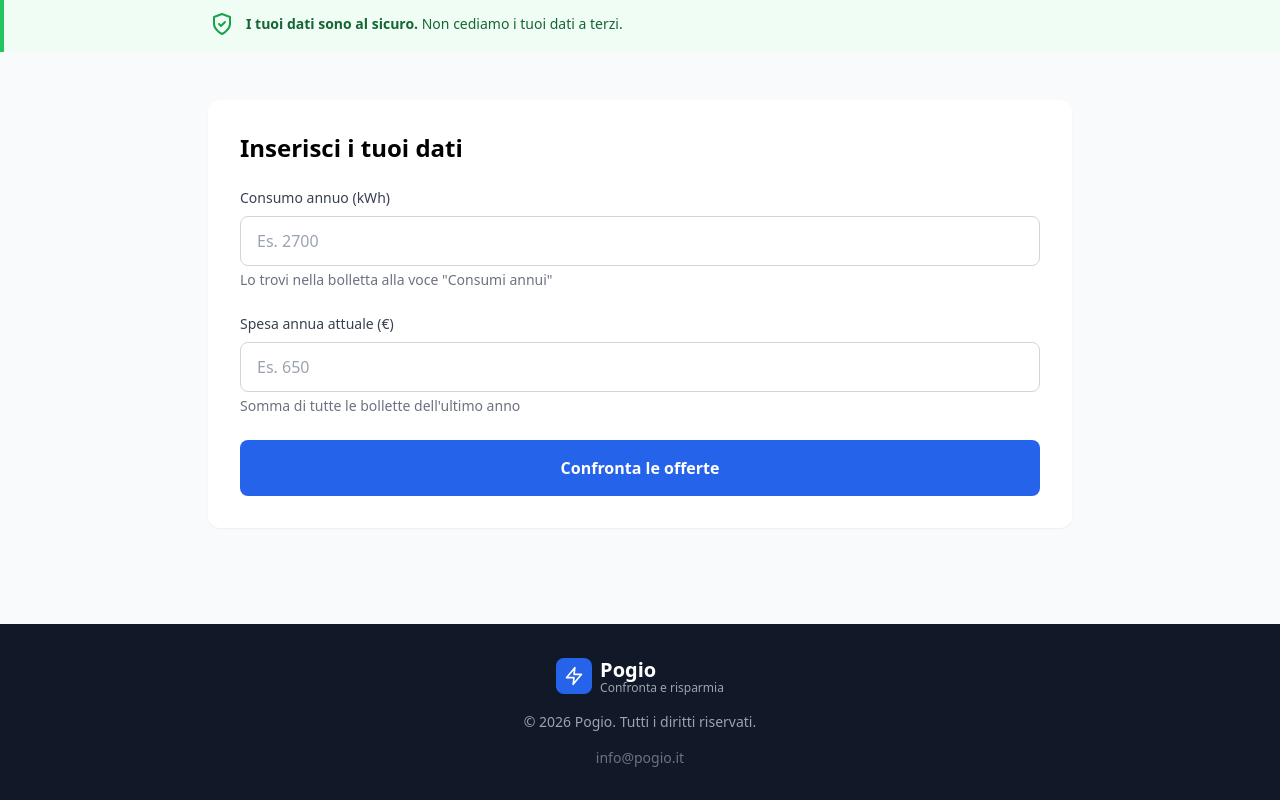
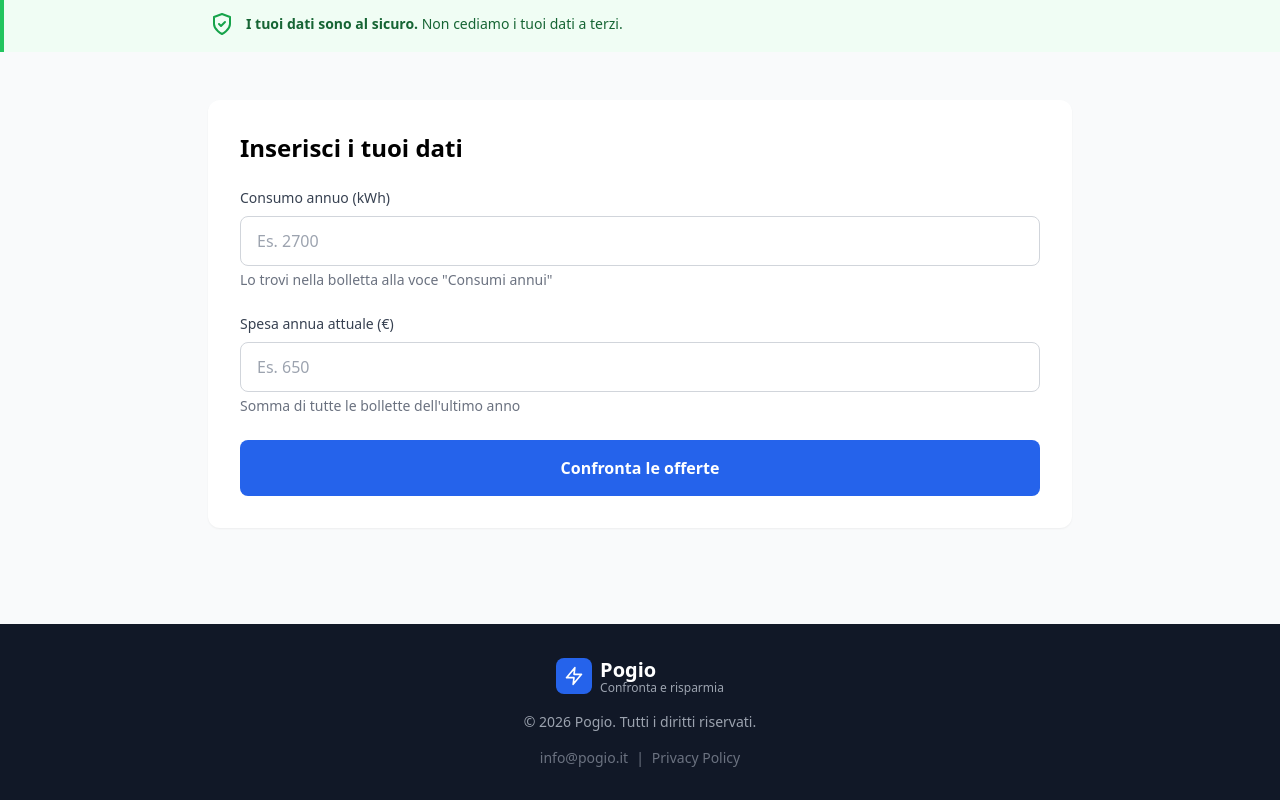
Before and after one commit to brunopoggi9-oss/comparatore-utility, a Next.js app: page /confronta/luce in a window 1280 px wide. Shown: the part 329-1129 px from the top of the page. Built offline with nearby package versions, Linux system fonts and the light colour scheme.

Commit message:
Update page.tsx

```diff
--- a/src/app/confronta/luce/page.tsx
+++ b/src/app/confronta/luce/page.tsx
@@ -290,8 +290,10 @@ export default function ConfrontaLucePage() {
           </div>
           <p className="text-gray-400 text-sm">
             © 2026 Pogio. Tutti i diritti riservati.
-            <div className="mt-4 text-sm text-gray-500">
+          <div className="mt-4 text-sm text-gray-500">
   <a href="mailto:info@pogio.it" className="hover:text-blue-400">info@pogio.it</a>
+  <span className="mx-2">|</span>
+  <Link href="/privacy" className="hover:text-blue-400">Privacy Policy</Link>
 </div>
           </p>
         </div>
```
